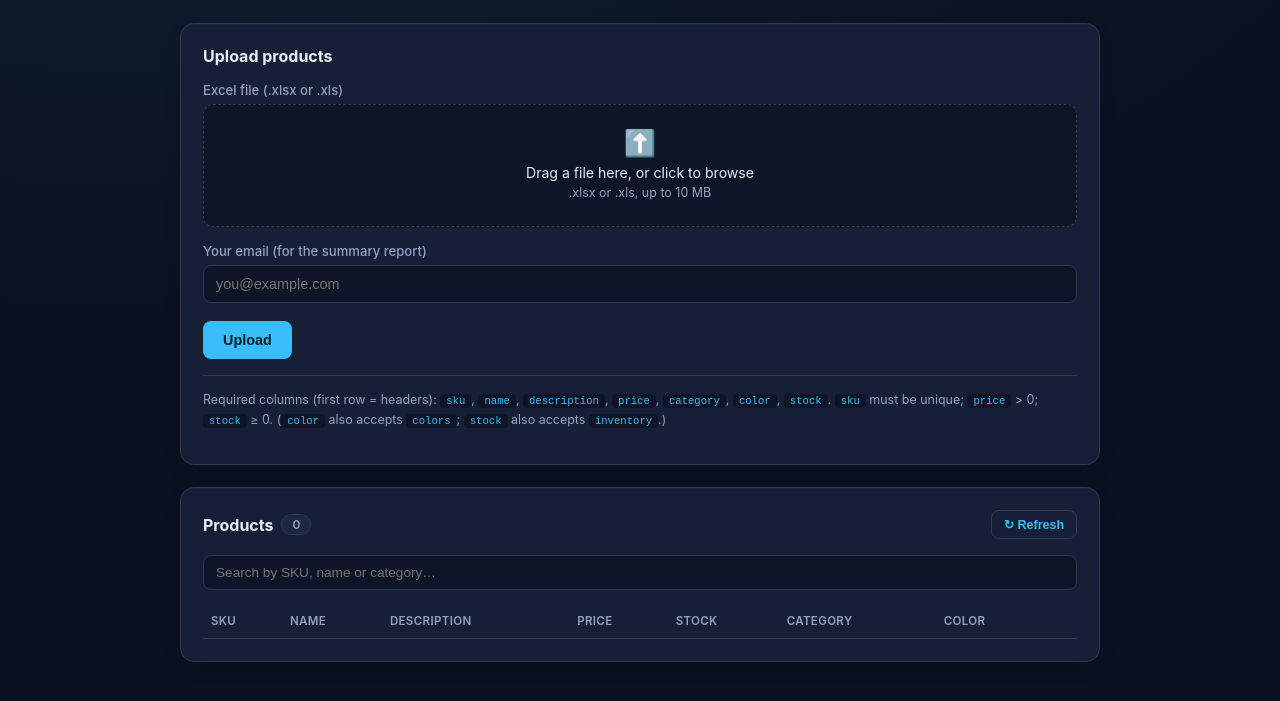
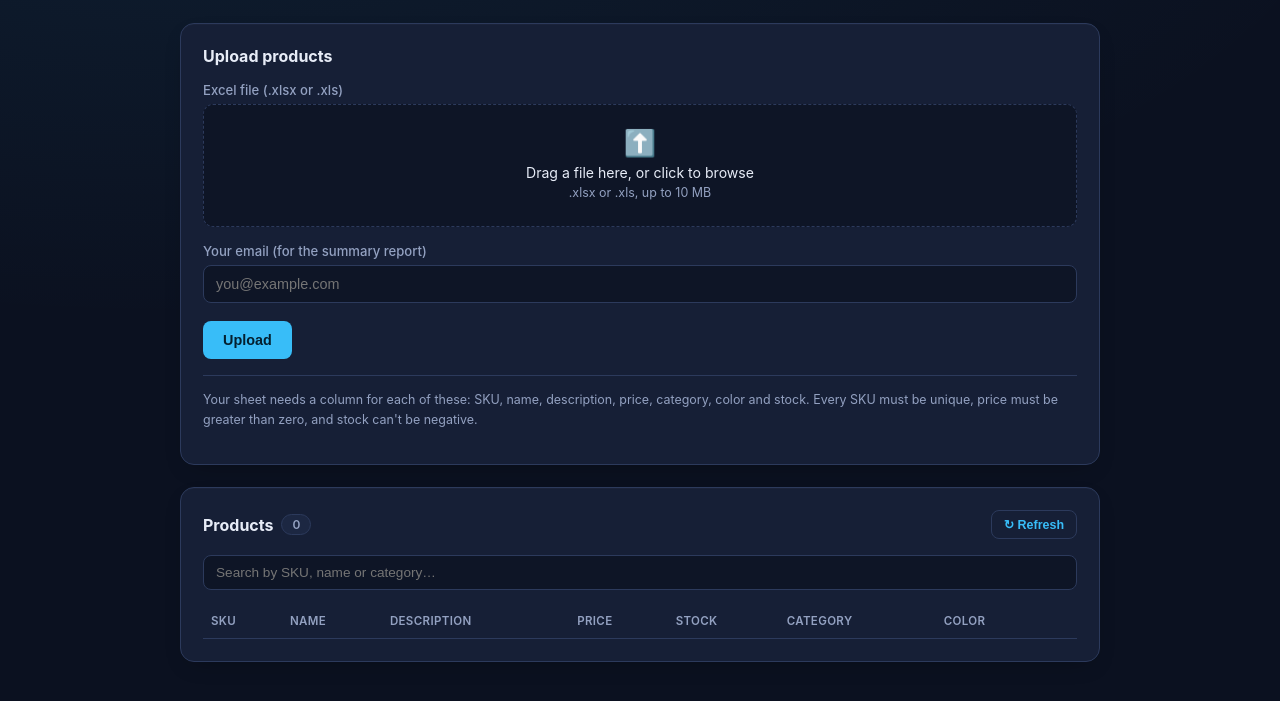
Before and after one commit to amna9876/excel-importer-, a website: page public/index.html in a window 1280 px wide. Shown: the part 93-794 px from the top of the page. Drawn offline with Linux system fonts and the light colour scheme; no server answers.

Commit message:
Update docs to match live setup; simplify upload format text

```diff
--- a/public/index.html
+++ b/public/index.html
@@ -238,10 +238,8 @@
     <div id="alerts"></div>
 
     <p class="required-format">
-      Required columns (first row = headers): <code>sku</code>, <code>name</code>,
-      <code>description</code>, <code>price</code>, <code>category</code>, <code>color</code>,
-      <code>stock</code>. <code>sku</code> must be unique; <code>price</code> &gt; 0; <code>stock</code> &ge; 0.
-      (<code>color</code> also accepts <code>colors</code>; <code>stock</code> also accepts <code>inventory</code>.)
+      Your sheet needs a column for each of these: SKU, name, description, price, category, color and stock.
+      Every SKU must be unique, price must be greater than zero, and stock can't be negative.
     </p>
   </section>
 
```
Also changed, not shown: README.md, 1 other file.
